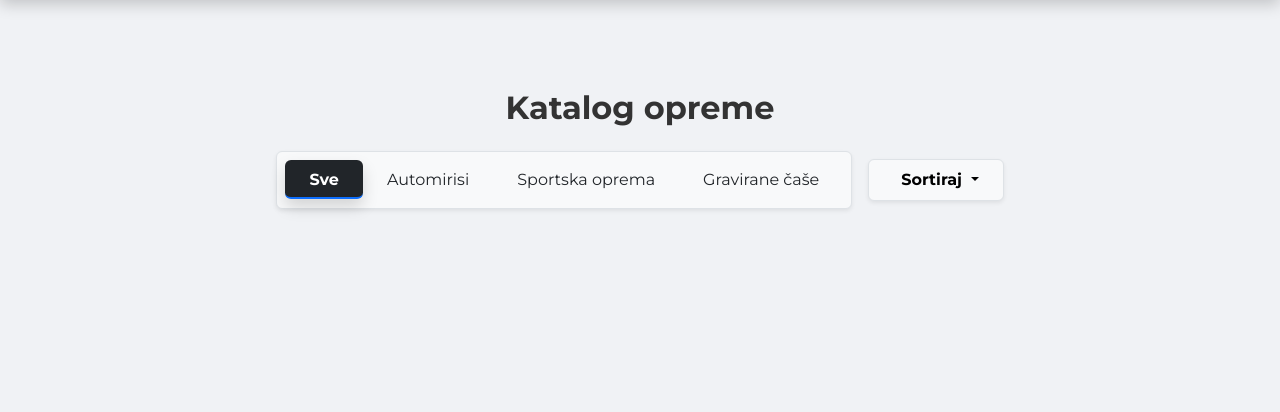
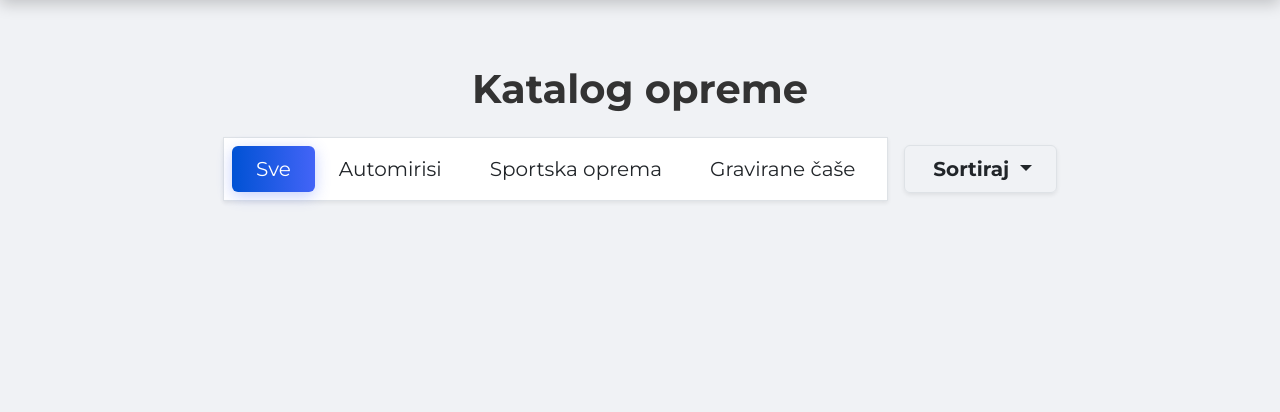
Before and after one commit to nivancic22/nikotrade-v2, a Django app: page /katalog/ in a window 1280 px wide. Shown: the part 59-471 px from the top of the page. Run offline with Django 5.2, Linux system fonts and the light colour scheme; data that the repository does not hold is empty.

Commit message:
Moderniji css

```diff
--- a/shop/static/shop/css/style.css
+++ b/shop/static/shop/css/style.css
@@ -50,15 +50,14 @@ main {
     overflow: hidden;
 }
 
+.cta-banner {
+    background: linear-gradient(135deg, #0d6efd 0%, #1a1a1a 100%);
+}
 .feature-card {
-    transition: all 0.3s ease;
+    transition: transform 0.3s ease, shadow 0.3s ease;
 }
 
 .feature-card:hover {
-    transform: translateY(-5px);
-    box-shadow: 0 10px 30px rgba(0,0,0,0.15) !important;
+    transform: translateY(-10px);
+    box-shadow: 0 1rem 3rem rgba(0,0,0,.175)!important;
 }
-
-.cta-banner {
-    background: linear-gradient(135deg, #0d6efd 0%, #1a1a1a 100%);
-}
--- a/shop/templates/shop/katalog.html
+++ b/shop/templates/shop/katalog.html
@@ -1,45 +1,32 @@
 {% extends 'shop/base.html' %}
 
-{% block title %}Katalog Proizvoda - Nikotrade{% endblock %}
+{% block content %}
+<div class="container py-4">
+    <h2 class="text-center mb-4 fw-bold display-6">Katalog opreme</h2>
 
-{% block content %}
-
-    <div class="container py-5">
-        <h2 class="text-center mb-4 fw-bold">Katalog opreme</h2>
-
-        <div class="d-flex justify-content-center align-items-center flex-wrap gap-3 mb-5">
-        <ul class="nav nav-pills bg-light p-2 rounded-2 shadow-sm border m-0">
+    <div class="d-flex justify-content-center align-items-center flex-wrap gap-3 mb-5">
+        <ul class="nav nav-pills bg-white p-2 shadow-sm border m-0">
             <li class="nav-item">
-                <a class="nav-link rounded-2 px-4 {% if not request.GET.kategorija %}active bg-dark text-white fw-bold shadow{% else %}text-dark{% endif %}" href="{% url 'katalog' %}">Sve</a>
+                <a class="nav-link px-4 py-2 fs-5 {% if not request.GET.kategorija %}custom-gradient-active{% else %}text-dark{% endif %}" href="{% url 'katalog' %}">Sve</a>
             </li>
             <li class="nav-item">
-                <a class="nav-link rounded-2 px-4 {% if request.GET.kategorija == 'miris' %}active bg-dark text-white fw-bold shadow{% else %}text-dark{% endif %}" href="?kategorija=miris">Automirisi</a>
+                <a class="nav-link px-4 py-2 fs-5 {% if request.GET.kategorija == 'miris' %}custom-gradient-active{% else %}text-dark{% endif %}" href="?kategorija=miris">Automirisi</a>
             </li>
             <li class="nav-item">
-                <a class="nav-link rounded-2 px-4 {% if request.GET.kategorija == 'oprema' %}active bg-dark text-white fw-bold shadow{% else %}text-dark{% endif %}" href="?kategorija=oprema">Sportska oprema</a>
+                <a class="nav-link px-4 py-2 fs-5 {% if request.GET.kategorija == 'oprema' %}custom-gradient-active{% else %}text-dark{% endif %}" href="?kategorija=oprema">Sportska oprema</a>
             </li>
             <li class="nav-item">
-                <a class="nav-link rounded-2 px-4 {% if request.GET.kategorija == 'case' %}active bg-dark text-white fw-bold shadow{% else %}text-dark{% endif %}" href="?kategorija=case">Gravirane čaše</a>
+                <a class="nav-link px-4 py-2 fs-5 {% if request.GET.kategorija == 'case' %}custom-gradient-active{% else %}text-dark{% endif %}" href="?kategorija=case">Gravirane čaše</a>
             </li>
         </ul>
 
         <div class="dropdown">
-            <button class="btn btn-light border shadow-sm dropdown-toggle rounded-2 px-4 py-2 fw-bold" type="button" data-bs-toggle="dropdown" aria-expanded="false">
-                <i class="bi bi-sort-down me-2"></i> Sortiraj
+            <button class="btn btn-white border shadow-sm dropdown-toggle px-4 py-2 fw-bold fs-5 text-dark" type="button" data-bs-toggle="dropdown">
+                <i class="bi bi-sort-down me-1"></i> Sortiraj
             </button>
-            <ul class="dropdown-menu dropdown-menu-end shadow-sm border-0 rounded-2">
-                <li>
-                    <a class="dropdown-item {% if request.GET.sort == 'cijena_asc' %}active bg-dark text-white{% endif %}"
-                    href="?{% if request.GET.kategorija %}kategorija={{ request.GET.kategorija }}&{% endif %}sort=cijena_asc">
-                    Cijena: Uzlazno
-                    </a>
-                </li>
-                <li>
-                    <a class="dropdown-item {% if request.GET.sort == 'cijena_desc' %}active bg-dark text-white{% endif %}"
-                    href="?{% if request.GET.kategorija %}kategorija={{ request.GET.kategorija }}&{% endif %}sort=cijena_desc">
-                    Cijena: Silazno
-                    </a>
-                </li>
+            <ul class="dropdown-menu dropdown-menu-end shadow border-0 rounded-3">
+                <li><a class="dropdown-item" href="?{% if request.GET.kategorija %}kategorija={{ request.GET.kategorija }}&{% endif %}sort=cijena_asc">Cijena: Uzlazno</a></li>
+                <li><a class="dropdown-item" href="?{% if request.GET.kategorija %}kategorija={{ request.GET.kategorija }}&{% endif %}sort=cijena_desc">Cijena: Silazno</a></li>
             </ul>
         </div>
     </div>
@@ -47,26 +34,58 @@
     <div class="row row-cols-1 row-cols-md-3 g-4">
         {% for p in proizvodi %}
         <div class="col">
-            <div class="card h-100 shadow-sm border-0 d-flex flex-column rounded-2">
-                {% if p.slika %}
-                    <img src="{{ p.slika.url }}" class="card-img-top rounded-top-2" alt="{{ p.naziv }}" style="height: 250px; object-fit: cover;">
-                {% else %}
-                    <img src="https://via.placeholder.com/400x600" class="card-img-top rounded-top-2" alt="Nema slike">
-                {% endif %}
+            <div class="card h-100 border-0 shadow-sm rounded-4 product-card">
+                <div class="position-relative overflow-hidden rounded-top-4">
+                    {% if p.slika %}
+                        <img src="{{ p.slika.url }}" class="card-img-top p-3" alt="{{ p.naziv }}" style="height: 300px; object-fit: contain;">
+                    {% endif %}
+                </div>
 
                 <div class="card-body text-center d-flex flex-column">
-                    <h5 class="card-title fw-bold">{{ p.naziv }}</h5>
-                    <p class="card-text text-muted flex-grow-1">
-                        {{ p.opis|truncatechars:100 }}
-                    </p>
-                    <p class="h5 fw-bold text-primary mb-3">{{ p.cijena }} €</p>
-                    <a href="{% url 'detalji_proizvoda' p.id %}" class="btn btn-dark w-100 py-2 rounded-2">
+                    <h5 class="fw-bold mb-2">{{ p.naziv }}</h5>
+                    <p class="text-muted small flex-grow-1">{{ p.opis|truncatechars:80 }}</p>
+                    <h4 class="fw-bold mb-3" style="color: #4364F7;">{{ p.cijena }} €</h4>
+                    <a href="{% url 'detalji' p.id %}" class="btn custom-gradient-btn rounded-pill text-white fw-bold py-2">
                         Pogledaj proizvod
                     </a>
                 </div>
             </div>
         </div>
         {% endfor %}
-        </div>
     </div>
+</div>
+
+<style>
+    /* Gradient za aktivne gumbe i linkove */
+    .custom-gradient-active {
+        background: linear-gradient(90deg, #0052D4 0%, #4364F7 100%) !important;
+        color: white !important;
+        box-shadow: 0 4px 15px rgba(67, 100, 247, 0.3);
+    }
+
+    /* Gradient za glavne gumbe na karticama */
+    .custom-gradient-btn {
+        background: linear-gradient(90deg, #0052D4 0%, #6FB1FC 100%);
+        border: none;
+        transition: transform 0.2s ease, box-shadow 0.2s ease;
+    }
+
+    .custom-gradient-btn:hover {
+        transform: scale(1.05);
+        box-shadow: 0 5px 15px rgba(0, 82, 212, 0.4);
+        color: white;
+    }
+
+    /* Efekt na karticama */
+    .product-card {
+        transition: all 0.3s ease;
+        border-top: 3px solid transparent !important;
+    }
+
+    .product-card:hover {
+        border-top: 3px solid #4364F7 !important;
+        transform: translateY(-5px);
+        box-shadow: 0 10px 25px rgba(0,0,0,0.1) !important;
+    }
+</style>
 {% endblock %}
--- a/shop/urls.py
+++ b/shop/urls.py
@@ -4,6 +4,6 @@ from . import views
 urlpatterns = [
     path('', views.index, name='index'),
     path('katalog/', views.katalog, name='katalog'),
-    path('proizvod/<int:id>/', views.detalji_proizvoda, name='detalji_proizvoda'),
+    path('proizvod/<int:id>/', views.detalji_proizvoda, name='detalji'),
     path('kontakt/', views.kontakt, name='kontakt'),
 ]
```
Also changed, not shown: shop/templates/shop/index.html (+20 -12 lines), shop/templates/shop/kontakt.html (+63 -14 lines), shop/static/shop/css/category.css (line endings or trailing spaces).
